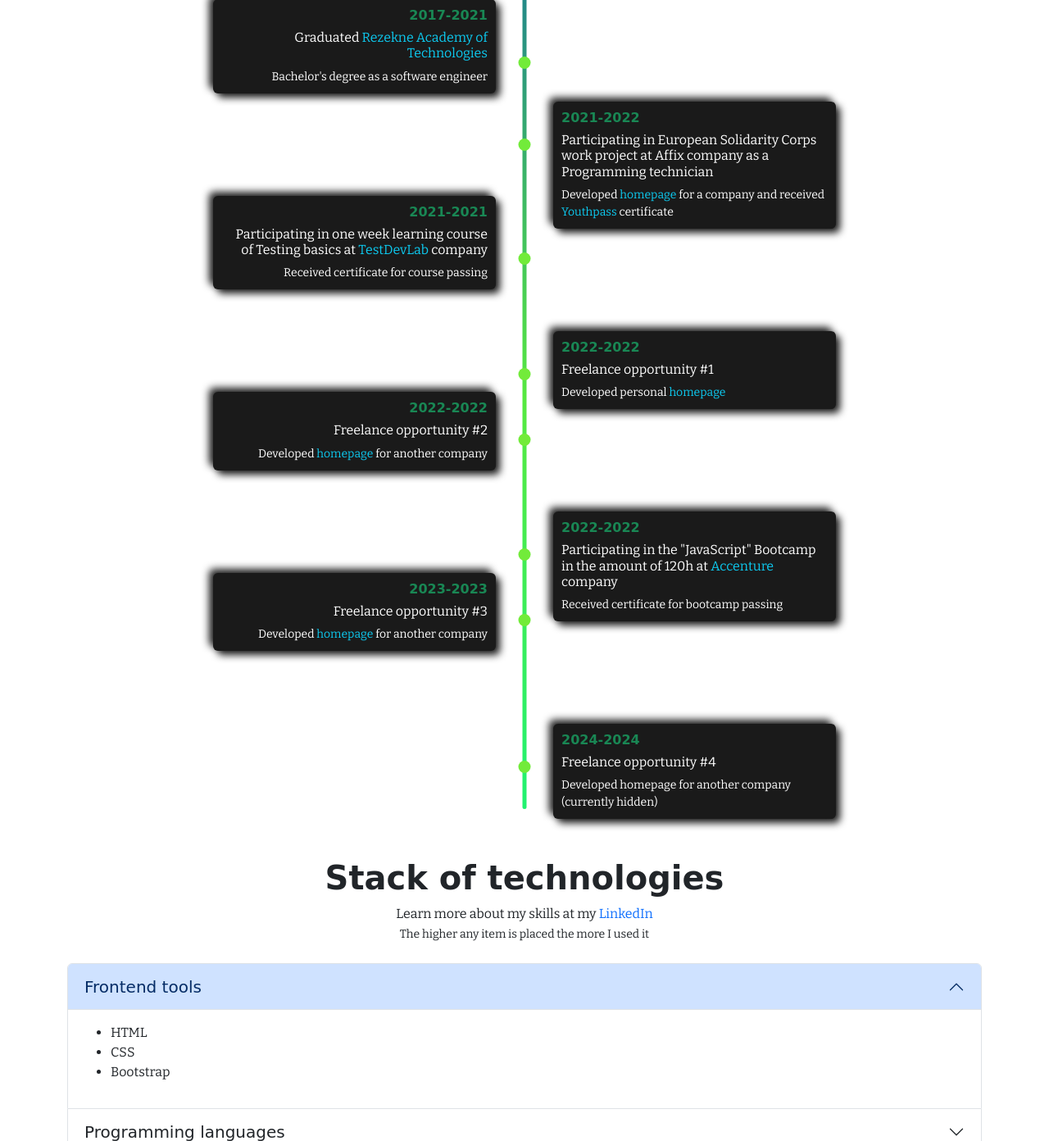
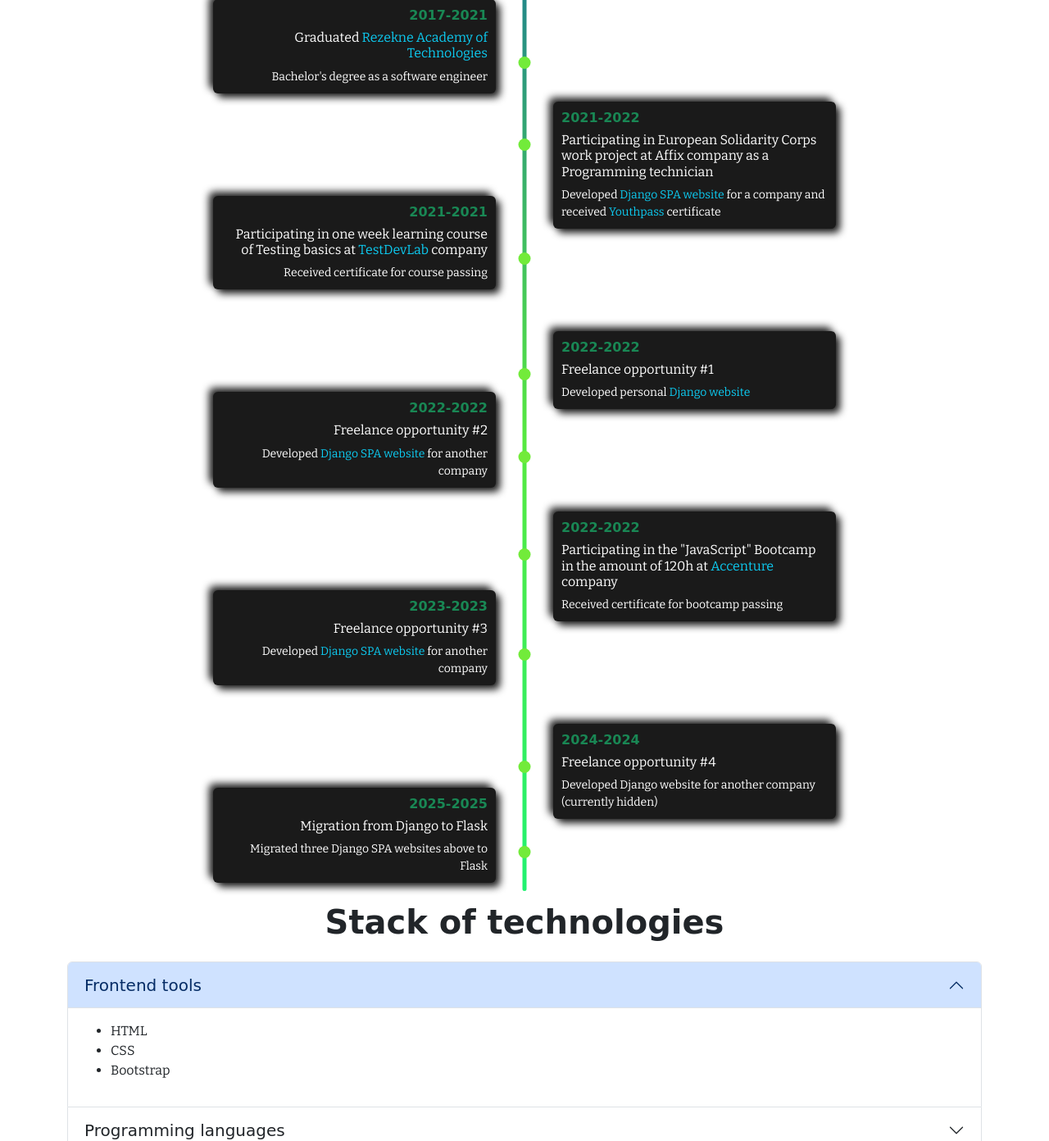
Before and after one commit to LaSTiqq/blog, a Django app: template myblog/templates/myblog/index.html in a window 1280 px wide. Shown: the part 493-1885 px from the top of the page at 82% size. Run offline with Django 3.2, Linux system fonts and the light colour scheme; the template is opened without the code that fills it: most values are stand-ins (such as "Sample title", 1, 10 or a date in 2020); some libraries are stand-ins or nearby versions; some web fonts are replaced.

Commit message:
Fixed translations

```diff
--- a/myblog/templates/myblog/index.html
+++ b/myblog/templates/myblog/index.html
@@ -71,7 +71,7 @@
 					<h3>{% trans 'Freelance opportunity' %} #2</h3>
 					<p class="mb-0">{% trans 'Developed' %} <a href="http://retrix.lv" rel="noreferrer" target="_blank"
 							class="link-info focus-ring">
-							{% trans 'homepage' %}</a> {% trans 'for another company' %}</p>
+							{% trans 'Django SPA website' %}</a> {% trans 'for another company' %}</p>
 				</div>
 			</div>
 			<div class="box">
@@ -79,8 +79,15 @@
 					<h2 class="text-success fw-bold h6">2023-2023</h2>
 					<h3>{% trans 'Freelance opportunity' %} #3</h3>
 					<p class="mb-0">{% trans 'Developed' %} <a href="http://elgor.lv" rel="noreferrer" target="_blank"
-							class="link-info focus-ring">{% trans 'homepage' %}</a>
+							class="link-info focus-ring">{% trans 'Django SPA website' %}</a>
 						{% trans 'for another company'%}</p>
+				</div>
+			</div>
+			<div class="box">
+				<div data-aos="fade-right">
+					<h2 class="text-success fw-bold h6">2025-2025</h2>
+					<h3>{% trans 'Migration from Django to' %} Flask</h3>
+					<p class="mb-0">{% trans 'Migrated three Django SPA websites above to' %} Flask</p>
 				</div>
 			</div>
 		</div>
@@ -95,7 +102,7 @@
 					</h3>
 					<p class="mb-0">{% trans 'Developed' %} <a href="http://affix.lv" rel="noreferrer" target="_blank"
 							class="link-info focus-ring">
-							{% trans 'homepage' %}</a> {% trans 'for a company' %} {% trans 'and received' %}
+							{% trans 'Django SPA website' %}</a> {% trans 'for a company' %} {% trans 'and received' %}
 						<a href="https://www.youthpass.eu" rel="noreferrer" target="_blank"
 							class="link-info focus-ring">Youthpass</a> {% trans 'certificate' %}
 					</p>
@@ -107,7 +114,7 @@
 					<h3>{% trans 'Freelance opportunity' %} #1</h3>
 					<p class="mb-0">{% trans 'Developed personal' %} <a
 							href="https://laurisstirna.eu.pythonanywhere.com/" rel="noreferrer"
-							class="link-info focus-ring">{% trans 'homepage' %}</a></p>
+							class="link-info focus-ring">{% trans 'Django website' %}</a></p>
 				</div>
 			</div>
 			<div class="box">
@@ -124,18 +131,12 @@
 				<div data-aos="fade-left">
 					<h2 class="text-success fw-bold h6">2024-2024</h2>
 					<h3>{% trans 'Freelance opportunity' %} #4</h3>
-					<p class="mb-0">{% trans 'Developed homepage for another company (currently hidden)' %}</p>
+					<p class="mb-0">{% trans 'Developed Django website for another company (currently hidden)' %}</p>
 				</div>
 			</div>
 		</div>
-		<h1 class="text-center fw-bold mt-5 mb-1">{% trans 'Stack of technologies' %}</h1>
+		<h1 class="text-center fw-bold my-4">{% trans 'Stack of technologies' %}</h1>
 		<div class="col-12 mb-4">
-			<p class="text-center fs-6 mt-1 mb-4">
-				{% trans 'Learn more about my skills at my' %} <a href="https://www.linkedin.com/in/laurisstirna/"
-					target="_blank" rel="noopener" class="link-primary focus-ring">LinkedIn
-				</a><br>
-				<small>{% trans 'The higher any item is placed the more I used it' %}</small>
-			</p>
 			<div class="accordion" id="accordion">
 				<div class="accordion-item">
 					<h2 class="accordion-header" id="headingOne">
--- a/static/css/style.css
+++ b/static/css/style.css
@@ -214,7 +214,7 @@ button[value="lv"]::before {
 .line {
   background-image: linear-gradient(45deg, #21f271, #57e940, #23878a);
   width: 5px;
-  height: 900px;
+  height: 1000px;
   position: absolute;
   top: 490px;
   left: 50%;
@@ -408,7 +408,7 @@ button[value="lv"]::before {
     margin-top: 10px;
   }
   .line {
-    height: 1000px;
+    height: 1100px;
     top: 480px;
   }
   .right .box:last-child {
@@ -424,7 +424,7 @@ button[value="lv"]::before {
     margin-top: 25px;
   }
   .line {
-    height: 1000px;
+    height: 1100px;
     top: 480px;
   }
   .right .box:last-child {
```
Also changed, not shown: locale/lv/LC_MESSAGES/django.po, 1 other file.
